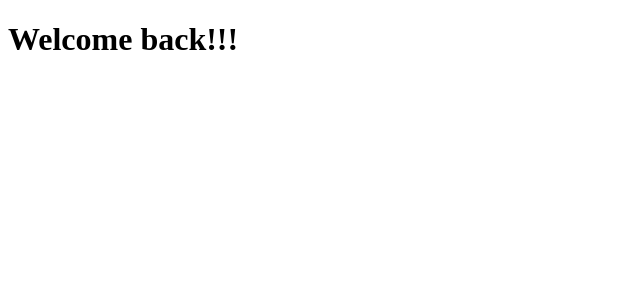
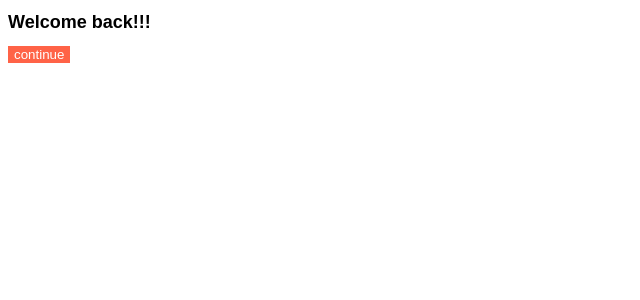
Before and after one commit to juan-jung/reactjs-basic, a React (Create React App) app in the folder myapp/: page / in a window 1280 px wide. Shown: the top 300 px of the page, without its empty margins (0-640 px from the left). Built offline with nearby package versions, Linux system fonts and the light colour scheme.

Commit message:
module.css

```diff
--- a/myapp/package.json
+++ b/myapp/package.json
@@ -6,6 +6,7 @@
     "@testing-library/jest-dom": "^5.17.0",
     "@testing-library/react": "^13.4.0",
     "@testing-library/user-event": "^13.5.0",
+    "prop-types": "^15.8.1",
     "react": "^18.2.0",
     "react-dom": "^18.2.0",
     "react-scripts": "5.0.1",
--- a/myapp/src/App.js
+++ b/myapp/src/App.js
@@ -1,7 +1,11 @@
+import Button from "./Button"
+import styles from "./App.module.css";
+
 function App() {
   return (
     <div className="App">
-      <h1>Welcome back!!!</h1>
+      <h1 className={styles.title}>Welcome back!!!</h1>
+      <Button text={"continue"}/>
     </div>
   );
 }
--- /dev/null
+++ b/myapp/src/App.module.css
@@ -0,0 +1,4 @@
+.title {
+  font-family: sans-serif;
+  font-size: 18px;
+}
--- /dev/null
+++ b/myapp/src/Button.js
@@ -0,0 +1,11 @@
+import PropTypes from "prop-types";
+import styles from "./Button.module.css";
+
+function Button({text}) {
+  return <button className={styles.btn}>{text}</button>
+}
+
+Button.propTypes = {
+  text : PropTypes.string.isRequired,
+}
+export default Button;
--- /dev/null
+++ b/myapp/src/Button.module.css
@@ -0,0 +1,5 @@
+.btn {
+  color: white;
+  background-color: tomato;
+  border : 0;
+}
```
Also changed, not shown: 1 other file (tests, documents, lock files or other folders).
